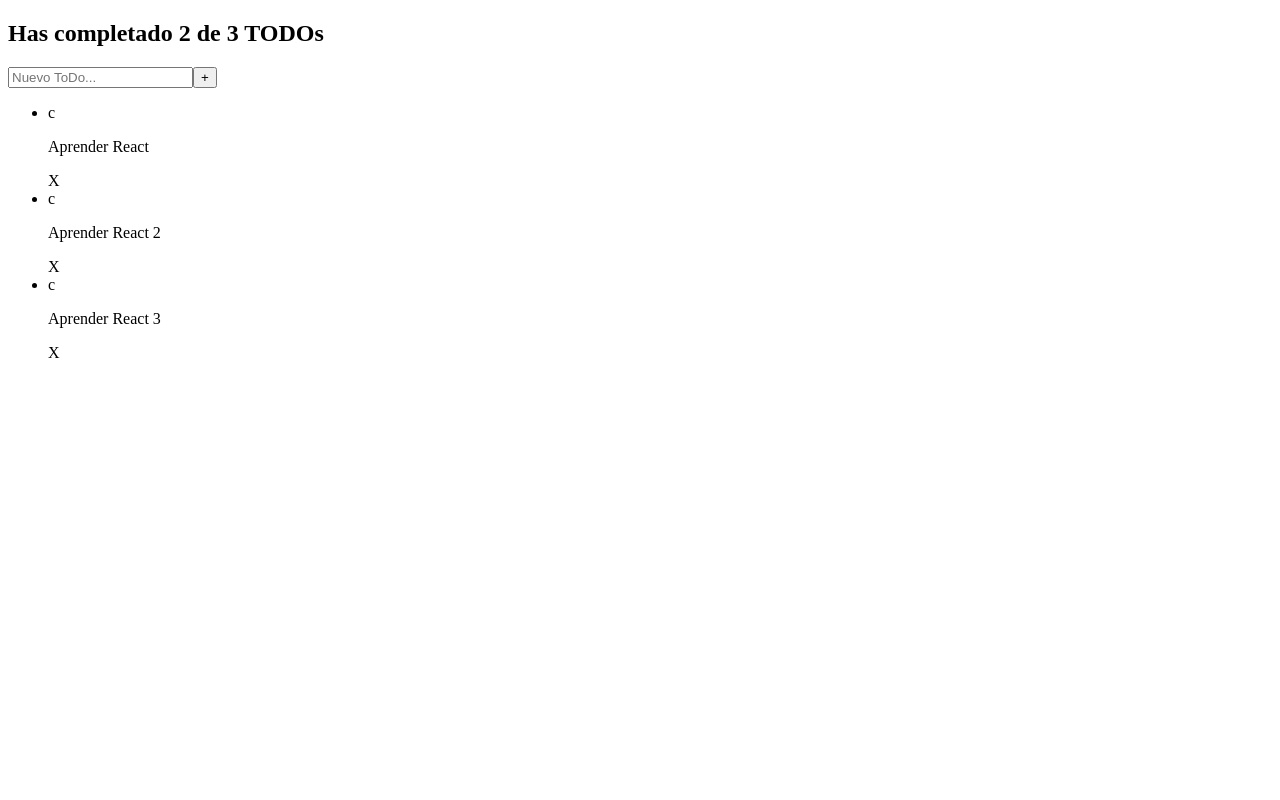
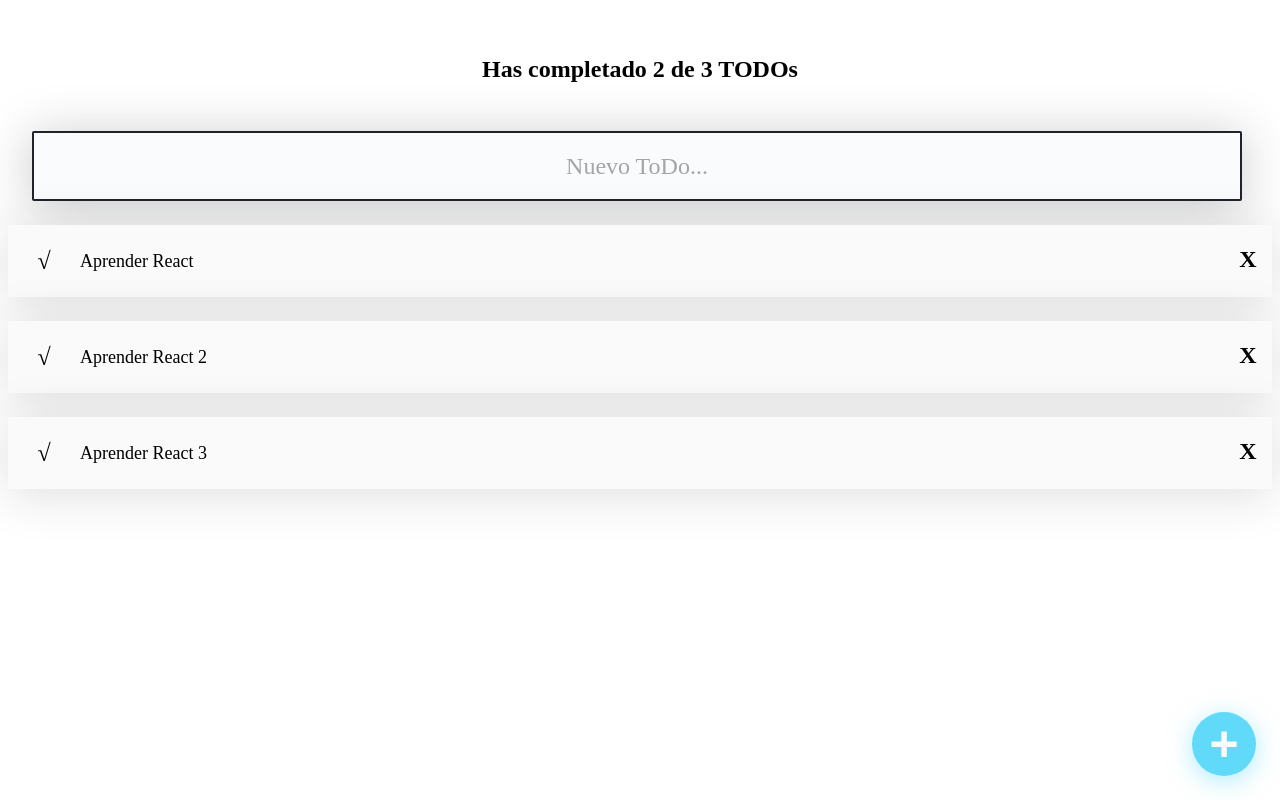
Before and after one commit to M8-Lovelace/ToDo-React, a React (Vite) app: page / in a window 1280 px wide. Built offline with nearby package versions, Linux system fonts and the light colour scheme.

Commit message:
style(components): add css styles to components

```diff
--- /dev/null
+++ b/src/components/CreateTodoButton/CreateTodoButton.css
@@ -0,0 +1,25 @@
+.CreateTodoButton {
+  background-color: #61DAFA;
+  box-shadow: 0px 5px 25px rgba(97, 218, 250, 0.5);
+  border: none;
+  border-radius: 50%;
+  cursor: pointer;
+  font-size: 50px;
+  position: fixed;
+  bottom: 24px;
+  right: 24px;
+  font-weight: bold;
+  color: #FAFAFA;
+  display: flex;
+  justify-content: center;
+  align-items: center;
+  height: 64px;
+  width: 64px;
+
+  transform: rotate(0);
+  transition: .3s ease;
+}
+
+.CreateTodoButton:hover {
+  transform: rotate(224deg);
+}
--- a/src/components/CreateTodoButton/CreateTodoButton.tsx
+++ b/src/components/CreateTodoButton/CreateTodoButton.tsx
@@ -1,6 +1,9 @@
+// Estilos
+import './CreateTodoButton.css';
+
 const CreateTodoButton = () => {
   return (
-    <button>+</button>
+    <button className="CreateTodoButton">+</button>
   )
 }
 
--- /dev/null
+++ b/src/components/TodoCounter/TodoCounter.css
@@ -0,0 +1,6 @@
+.TodoCounter {
+  font-size: 24px;
+  text-align: center;
+  margin: 0;
+  padding: 48px;
+}
--- a/src/components/TodoCounter/TodoCounter.tsx
+++ b/src/components/TodoCounter/TodoCounter.tsx
@@ -1,7 +1,10 @@
+// Importamos el css
+import './TodoCounter.css'
+
 const TodoCounter = () => {
   return (
     <>
-      <h2>Has completado 2 de 3 TODOs</h2>
+      <h2 className="TodoCounter">Has completado 2 de 3 TODOs</h2>
     </>
   )
 }
--- /dev/null
+++ b/src/components/TodoItem/TodoItem.css
@@ -0,0 +1,52 @@
+.TodoItem {
+  background-color: #FAFAFA;
+  position: relative;
+  display: flex;
+  justify-content: center;
+  align-items: center;
+  margin-top: 24px;
+  box-shadow: 0px 5px 50px rgba(32, 35, 41, 0.15);
+}
+
+.TodoItem-p {
+  margin: 24px 0 24px 24px;
+  width: calc(100% - 120px);
+  font-size: 18px;
+  line-height: 24px;
+  font-weight: 400;
+}
+
+.TodoItem-p--complete {
+  text-decoration: line-through;
+}
+
+.Icon {
+  cursor: pointer;
+  display: flex;
+  justify-content: center;
+  align-items: center;
+  height: 48px;
+  width: 48px;
+  font-size: 24px;
+  font-weight: bold;
+  /* background-color: #CCC; */
+}
+
+.Icon-check {
+  position: absolute;
+  left: 12px;
+}
+
+.Icon-check--active {
+  color: #4caf50;
+}
+
+.Icon-delete {
+  position: absolute;
+  top: 10px;
+  right: 0;
+}
+
+.Icon-delete:hover {
+  color: red;
+}
--- a/src/components/TodoItem/TodoItem.tsx
+++ b/src/components/TodoItem/TodoItem.tsx
@@ -1,11 +1,18 @@
+// Interfaces
 import { Todo } from "../../models/Todo";
 
-const TodoItem = ({ text }: Todo) => {
+// Estilos
+import './TodoItem.css';
+
+const TodoItem = ({ text, completed }: Todo) => {
   return (
-    <li>
-      <span>c</span>
-      <p>{text}</p>
-      <span>X</span>
+    <li className="TodoItem">
+      <span className={`Icon Icon-check ${completed && 'Icon-check--active'}`}>√</span>
+
+      <p className={`TodoItem-p ${completed && 'TodoItem-p--complete'}`}>{text}</p>
+
+      <span className="Icon Icon-delete">X</span>
+
     </li>
   )
 }
--- /dev/null
+++ b/src/components/TodoList/TodoList.css
@@ -0,0 +1,5 @@
+ul {
+  margin: 0;
+  padding: 0 0 56px 0;
+  list-style: none;
+}
--- a/src/components/TodoList/TodoList.tsx
+++ b/src/components/TodoList/TodoList.tsx
@@ -1,3 +1,5 @@
+import './TodoList.css'
+
 interface Props {
   children: React.ReactNode;
 }
--- /dev/null
+++ b/src/components/TodoSearch/TodoSearch.css
@@ -0,0 +1,24 @@
+.TodoSearch {
+  background: #F9FBFC;
+  border-radius: 2px;
+  border: 2px solid #202329;
+  margin: 0 24px;
+  height: 64px;
+  width: calc(100% - 62px);
+  font-size: 24px;
+  text-align: center;
+  font-family: 'Montserrat';
+  font-weight: 400;
+  color: #1E1E1F;
+  box-shadow: 0px 5px 50px rgba(32, 35, 41, 0.25);
+}
+
+.TodoSearch::placeholder {
+  color: #A5A5A5;
+  font-family: 'Montserrat';
+  font-weight: 400;
+}
+
+.TodoSearch:focus {
+  outline-color: #61DAFA;
+}
--- a/src/components/TodoSearch/TodoSearch.tsx
+++ b/src/components/TodoSearch/TodoSearch.tsx
@@ -1,6 +1,8 @@
+import './TodoSearch.css';
+
 const TodoSearch = () => {
   return (
-    <input type="text" placeholder="Nuevo ToDo..." />
+    <input className="TodoSearch" placeholder="Nuevo ToDo..." />
   )
 }
 
```
